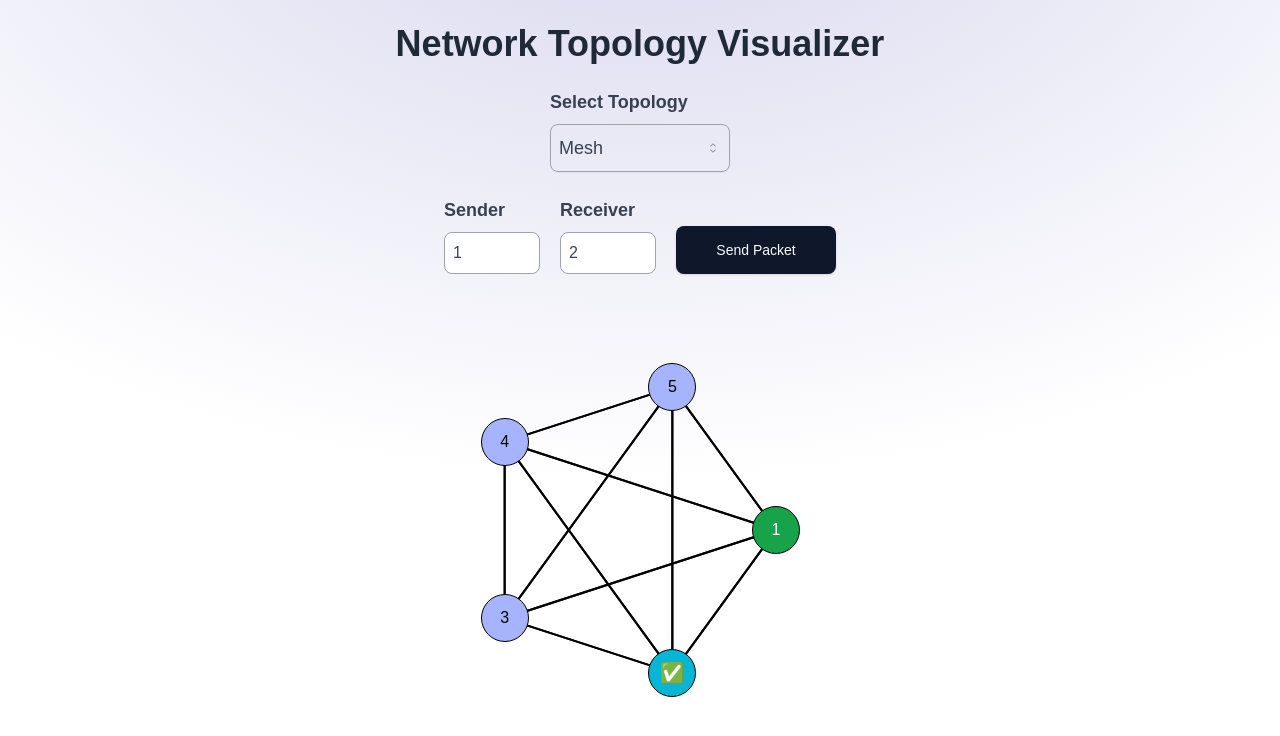
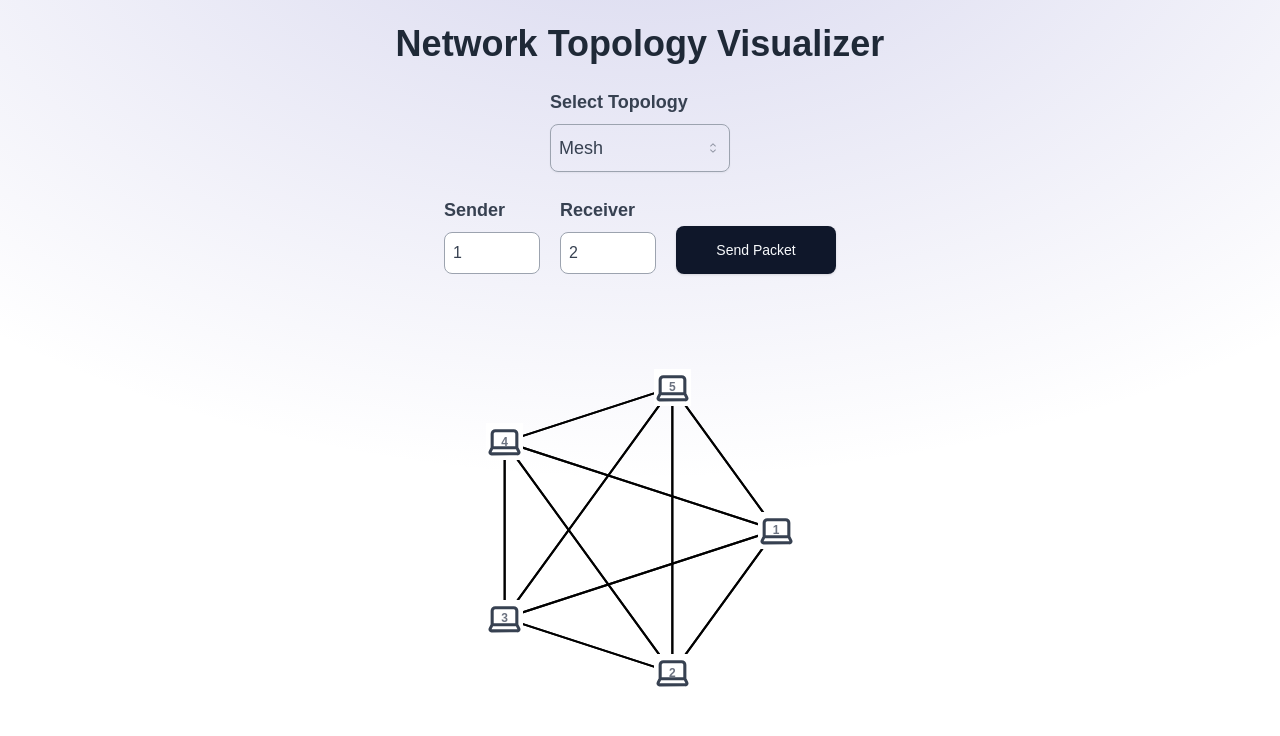
Before and after one commit to TheCoderAdi/NetCraft, a Next.js app: page /visualiser in a window 1280 px wide. Shown: the top 736 px of the page. Built offline with nearby package versions, Linux system fonts and the light colour scheme.

Commit message:
feat: Add isReached state to VisualizerPage and replace the blocks to a computer

```diff
--- a/app/visualiser/page.tsx
+++ b/app/visualiser/page.tsx
@@ -11,6 +11,7 @@ const VisualizerPage = () => {
   const [sender, setSender] = useState(1);
   const [receiver, setReceiver] = useState(2);
   const [isTransferring, setIsTransferring] = useState(false);
+  const [isReached, setIsReached] = useState(false);
   const [packetPosition, setPacketPosition] = useState({ x: 0, y: 0 });
   const [rejections, setRejections] = useState<number[]>([]);
 
@@ -74,6 +75,11 @@ const VisualizerPage = () => {
                     toast.success(
                       `Packet successfully transferred to Node ${receiver}`
                     );
+                    setIsReached(true);
+
+                    setTimeout(() => {
+                      setIsReached(false);
+                    }, 300);
                   } else {
                     movePacket();
                   }
@@ -138,6 +144,10 @@ const VisualizerPage = () => {
                   toast.success(
                     `Packet successfully transferred to Node ${receiver}`
                   );
+                  setIsReached(true);
+                  setTimeout(() => {
+                    setIsReached(false);
+                  }, 300);
                 } else {
                   setTimeout(transferAlongBackbone, 500);
                 }
@@ -229,6 +239,10 @@ const VisualizerPage = () => {
               toast.success(
                 `Packet successfully transferred to Node ${receiver} from Switch`
               );
+              setIsReached(true);
+              setTimeout(() => {
+                setIsReached(false);
+              }, 300);
             }
           };
 
@@ -261,6 +275,10 @@ const VisualizerPage = () => {
             toast.success(
               `Packet successfully transferred to Node ${receiver}`
             );
+            setIsReached(true);
+            setTimeout(() => {
+              setIsReached(false);
+            }, 300);
           }
         };
         animate();
@@ -280,6 +298,7 @@ const VisualizerPage = () => {
     )
       return toast.error("Invalid node number");
     setIsTransferring(true);
+    setIsReached(false);
     setRejections([]);
   };
 
@@ -456,6 +475,7 @@ const VisualizerPage = () => {
         receiver={receiver}
         packetPosition={packetPosition}
         isTransferring={isTransferring}
+        isReached={isReached}
         rejections={rejections}
       />
     </div>
--- a/components/shared/TopologyVisualizer.tsx
+++ b/components/shared/TopologyVisualizer.tsx
@@ -1,3 +1,5 @@
+import { Laptop } from "lucide-react";
+
 interface Props {
   topology: string;
   numNodes: number;
@@ -8,6 +10,7 @@ interface Props {
   receiver: number;
   packetPosition: { x: number; y: number };
   isTransferring: boolean;
+  isReached: boolean;
   rejections: number[];
 }
 
@@ -20,36 +23,38 @@ const TopologyVisualizer = ({
   receiver,
   packetPosition,
   isTransferring,
+  isReached,
   rejections,
 }: Props) => (
   <div className="relative mt-8 w-[428px] h-[400px] max-md:w-[600px] max-sm:w-[428px]">
     <svg className="absolute w-[501px] h-[400px]">{renderConnections()}</svg>
-    {Array.from({ length: numNodes }, (_, index) => (
+    {Array.from({ length: numNodes }, (_, index) => {
+      console.log(sender, receiver);
+      return (
         <div
-        key={index}
-        className={`absolute h-12 w-12 flex items-center justify-center border border-black rounded-full
-          ${sender === index + 1 ? "bg-green-600" : ""}
-          ${receiver === index + 1 ? "bg-cyan-500" : ""}
-          ${
-            sender !== index + 1 && receiver !== index + 1
-              ? "bg-indigo-300 text-black"
-              : "text-white"
-          }`}
+          key={`node-${index}`}
+          className={`absolute h-12 w-12 flex items-center justify-center`}
           style={{
             left: `${getX(index)}px`,
             top: `${getY(index)}px`,
             transform: "translate(-50%, -50%)",
           }}
         >
-        {index + 1}
           {rejections.includes(index + 1) && (
             <div className="absolute text-red-600 text-xl">❌</div>
           )}
-        {!isTransferring && receiver === index + 1 && (
-          <div className="absolute text-green-600 text-xl">✅</div>
+          {isReached && receiver === index + 1 && (
+            <div className="absolute text-green-600 text-4xl z-10 rounded-md">
+              ✅
+            </div>
           )}
+          <Laptop size={37} className="bg-white" />
+          <span className="absolute text-xs text-center text-gray-500 font-bold">
+            {index + 1}
+          </span>
         </div>
-    ))}
+      );
+    })}
     {isTransferring && (
       <div
         className="absolute h-8 w-8 bg-red-500 rounded"
```
Lines whose indentation alone changed are shown as unchanged.
